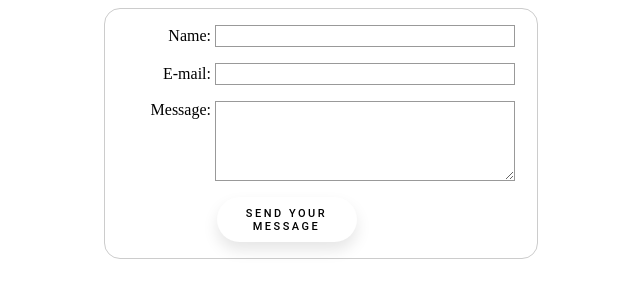
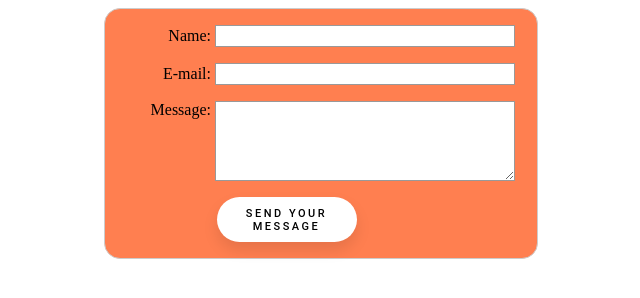
Before and after one commit to col09008/col09008.github.io, a plain HTML site: page form.html in a window 1280 px wide. Shown: the whole page, without its empty margins (319-959 px from the left). Drawn offline with Linux system fonts and the light colour scheme.

Commit message:
commit please

```diff
--- a/form.html
+++ b/form.html
@@ -1,5 +1,6 @@
 <!DOCTYPE html>
 <html lang="en">
+
 <head>
     <meta charset="UTF-8">
     <title>Form</title>
@@ -12,6 +13,7 @@ form {
             padding: 1em;
             border: 1px solid #CCC;
             border-radius: 1em;
+            background-color: coral;
         }
 
         ul {
@@ -20,7 +22,7 @@ ul {
             margin: 0;
         }
 
-form li + li {
+        form li+li {
             margin-top: 1em;
         }
 
@@ -61,7 +63,8 @@ textarea {
 
         .button {
             /* Align buttons with the text fields */
-  padding-left: 90px; /* same size as the label elements */
+            padding-left: 90px;
+            /* same size as the label elements */
         }
 
         button {
@@ -84,15 +87,16 @@ button {
             cursor: pointer;
             outline: none;
         }
-}
+
         .feedback {
-    color:green;
+            color: green;
             padding: 10px;
             text-align: center;
             display: none;
         }
     </style>
 </head>
+
 <body>
     <div id="feedback"></div>
     <form action="/my-handling-form-page" method="post">
@@ -121,14 +125,16 @@ button {
         const formElement = document.forms[0];
 
         // add a 'listener' to wait for a submission of our form. When that happens run the code below.
-        formElement.addEventListener('submit', function(e) {
+        formElement.addEventListener('submit', function (e) {
             // stop the form from doing the default action
             e.preventDefault();
             // set the contents of our feedback element to a message letting the user know the form was submitted successfully. Notice that we pull the name that was entered in the form to personalize the message!
-          feedbackElement.innerHTML = 'Hello '+ formElement.user_name.value +'! Thank you for your message. We will get back with you as soon as possible!';
+            feedbackElement.innerHTML = 'Hello ' + formElement.user_name.value +
+                '! Thank you for your message. We will get back with you as soon as possible!';
             // make the feedback element visible.
             feedbackElement.style.display = "block";
         });
     </script>
 </body>
+
 </html>
```
Lines whose indentation alone changed are shown as unchanged.
